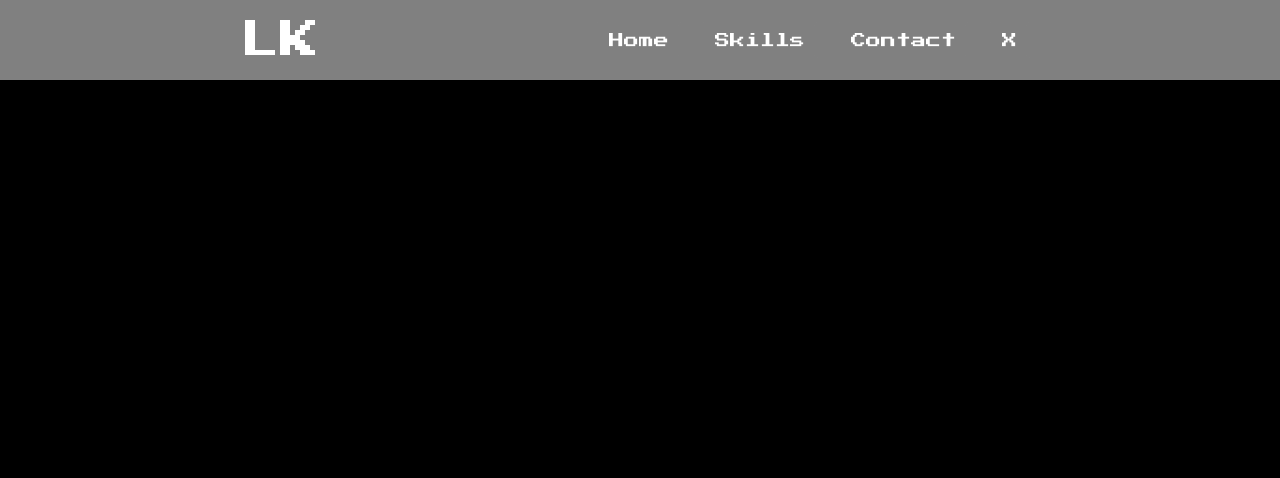
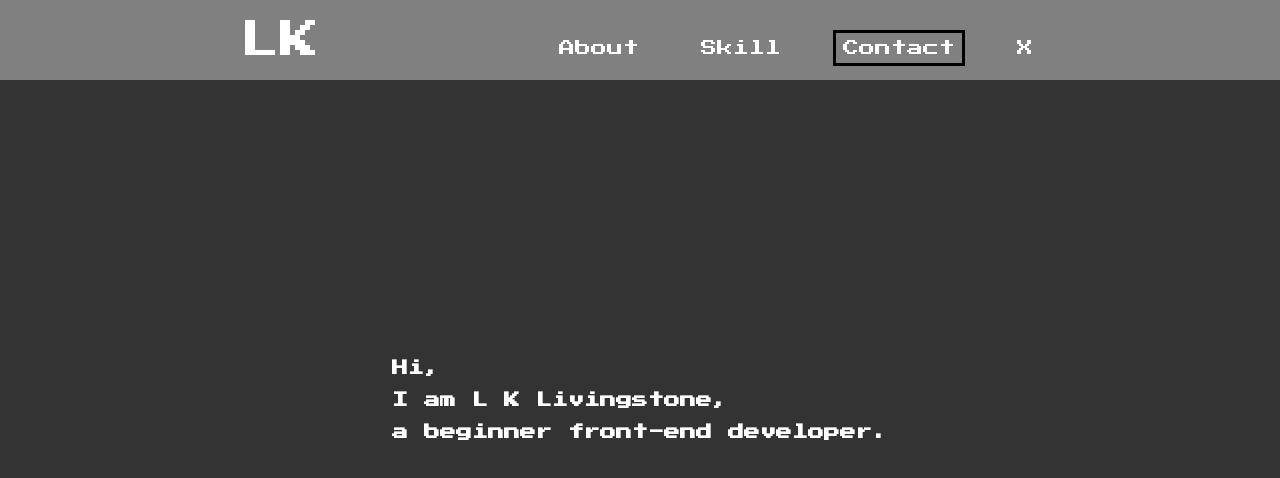
Before and after one commit to lklivingstone/personal-website, a plain HTML site: page index.html in a window 1280 px wide. Both pictures are taken after a click on the link "Contact". Drawn offline with Linux system fonts and the light colour scheme.

Commit message:
Final Navbar

```diff
--- a/index.html
+++ b/index.html
@@ -9,19 +9,23 @@
     </head>
     <body>
         <header>
-            <div class="logo"><a href="#">LK</a></div>
+            <a href="#" class="logo">LK</a>
             <input type="checkbox" id="nav-toggle" class="nav-toggle">
             <nav>
-                <ul>
-                    <li><a href="#">Home</a></li>
-                    <li><a href="#">Skills</a></li>
-                    <li><a href="#">Contact</a></li>
-                    <li><a href="#">X</a></li>
-                </ul>
+              <ul>
+                <li><a href="#">About</a></li>
+                <li><a href="#">Skill</a></li>
+                <li><a href="#">Contact</a></li>
+                <li><a href="#">X</a></li>
+              </ul>
             </nav>
             <label for="nav-toggle" class="nav-toggle-label">
-                <span></span>
+              <span></span>
             </label>
         </header>
+
+        <div class="content">
+            <h2>Hi, </br></br>I am L K Livingstone, </br></br>a beginner front-end developer.</h2>
+        </div>
     </body>
 </html>
--- a/styles.css
+++ b/styles.css
@@ -6,137 +6,235 @@
     --primary-nav-bkd-clr: grey;
 }
 
-* {
-    font-family: 'Press Start 2P', cursive;
+*, *::before, *::after {
+
     color: var(--primary-font-clr);
     margin: 0;
-    padding: 0;
     box-sizing: border-box;
 }
 
 body {
-    background-color: var(--primary-bkd-clr );
+    margin: 0;
+    font-family: 'Press Start 2P', cursive;
+    background: var(--primary-bkd-clr );
 }
 
 /* NAVBAR */
 
-header {
+  header {
+    background: var(--primary-nav-bkd-clr);
     height: 80px;
+    text-align: center;
+    position: fixed;
+    z-index: 999;
     width: 100%;
-    background-color: var(--primary-nav-bkd-clr);
-    display: grid;
-    text-align: center;
-    grid-template-columns: 1fr auto minmax(600px, 3fr) 1fr;
+  }
+
+  .logo {
+      height: 100%;
+      text-decoration: none;
+      font-size: 40px;
+      display: flex;
+      align-items: center;
+      justify-content: center;
+  }
+
+  nav {
+    position: absolute;
+    text-align: left;
+    top: 100%;
+    left: 0;
+    background: var(--background);
+    width: 100%;
+    transform: scale(1, 0);
+    transform-origin: top;
+    transition: transform 400ms ease-in-out;
+  }
+
+.nav-toggle {
+    position: absolute;
+    top: -9999px;
+    left: -9999px;
 }
 
-header .logo {
-    font-size: 40px;
+
+.nav-toggle-label {
+    position: absolute;
+    top: 0;
+    right: 0;
+    margin-right: 1em;
+    height: 100%;
     display: flex;
-    grid-column: 2 / 3;
-    align-items: center;
-}
-header .logo a {
-    text-decoration: none;
-}
-
-nav {
-    grid-column: 3/4;
-    display: flex;
-    justify-content: flex-end;
     align-items: center;
 }
 
-header ul {
-    display: flex;
+
+  .nav-toggle-label span::before {
+    display: block;
+    background: white;
+    height: 2px;
+    width: 1em;
+    border-radius: 2px;
+    position: relative;
+    right: 0px;
+  }
+
+  .nav-toggle-label span {
+    display: block;
+    background: white;
+    height: 2px;
+    width: 1.5em;
+    border-radius: 2px;
+    position: relative;
+  }
+
+  .nav-toggle-label span::after {
+    display: block;
+    right: 0;
+    background: white;
+    height: 2px;
+    width: 2em;
+    border-radius: 2px;
+    position: relative;
+  }
+
+  .nav-toggle-label span::before,
+  .nav-toggle-label span::after {
+    content: '';
+    position: absolute;
+  }
+
+  .nav-toggle-label span::before {
+    bottom: 7px;
+  }
+
+  .nav-toggle-label span::after {
+    top: 7px;
+  }
+
+  nav {
+    position: absolute;
+    text-align: left;
+    top: 100%;
+    left: 0;
+    width: 100%;
+    transform: scale(1, 0);
+    transform-origin: top;
+    transition: transform 400ms ease-in-out;
+  }
+
+  nav ul {
+    margin: 0;
+    padding: 0;
     list-style: none;
-    justify-content: flex-end;
-}
+    height: 100vh;
+    background-color: #595959;
+    display: block;
+    text-align: center;
+  }
 
-header ul li {
-    margin: 0px 10px;
-}
+  nav li {
+      padding-top: 5em;
+  }
 
-header ul li a {
+  nav a {
+    color: white;
     text-decoration: none;
-    font-size: 15px;
-    padding: 8px 10px;
-    border-radius: 4px;
-    border: 3px var(--primary-nav-bkd-clr) solid;
-}
+    font-size: 1rem;
+    opacity: 0;
+    transition: opacity 150ms ease-in-out;
+  }
 
-header ul li a:hover {
-    border: 3px var(--primary-bkd-clr) solid;
-    color: var(--primary-bkd-clr);
-}
+  nav a:hover {
+    color: black;
+  }
 
+  .nav-toggle:checked ~ nav {
+    transform: scale(1,1);
+  }
 
+  .nav-toggle:checked ~ nav a {
+    opacity: 1;
+    transition: opacity 250ms ease-in-out 250ms;
+  }
 
-.nav-toggle {
-    display: none;
-}
-
-.nav-toggle-label {
-    display: none;
-}
-
-
-@media (max-width: 750px) {
-    header {
-        height: 80px;
-        background-color: var(--primary-nav-bkd-clr);
-        display: grid;
-        text-align: center;
-    }
-    header .logo {
-        font-size: 40px;
-        position: fixed;
-        left: 5%;
-        top: 20px;
-    }
-    nav {
-        background-color: grey;
-    }
-    .nav-toggle {
-        display: block;
+  @media screen and (min-width: 800px) {
+    .nav-toggle-label {
+        display: none;
     }
 
-    .nav-toggle-label {
-        top: 0;
-        right: 0;
-        margin-right: 1em;
-        border: 1px solid red;
-        height: 100%;
-        display: flex;
-        align-items: center;
-        justify-content: center;
+    header {
+        display: grid;
+        grid-template-columns: 1fr auto minmax(600px, 3fr) 1fr;
     }
 
-    .nav-toggle-label span,
-    .nav-toggle-label::before,
-    .nav-toggle-label::after {
-        display: block;
-        background-color: grey;;
-        background: white;
-        height: 2px;
-        width: 2em;
+    .logo {
+        grid-column: 2 / 3;
+    }
+
+    nav {
+        position: relative;
+        text-align: left;
+        transition: none;
+        transform: scale(1,1);
+        background: none;
+        top: initial;
+        left: initial;
+        /* end Edge support stuff */
+        grid-column: 3 / 4;
+        display: flex;
+        justify-content: flex-end;
+        align-items: center;
     }
 
     nav ul {
-        position: fixed;
-        top: 80px;
-        left: 0;
-        background: grey;
-        height: 100vh;
-        width: 100%;
-        display: none;
-        text-align: center;
+        height: 0vh;
+        display: flex;
     }
 
-    .nav-toggle:checked ~ nav ul {
-        display: block;
+    nav li {
+        padding: 0;
+        margin-left: 3em;
+        margin-bottom: 0;
     }
 
-    nav ul li {
-        margin: 40px 0;
+    nav a {
+        opacity: 1;
+        padding: 7px 7px;
+        position: relative;
+        background: grey;
+    }
+
+    nav a::before {
+        content: '';
+        background: black;
+        position: absolute;
+        top: 0;
+        left: 0;
+        right: 0;
+        bottom: 0;
+        z-index: -1;
+        transition: top, left, right, bottom, 100ms ease-in-out;
+    }
+
+    nav a:hover::before,
+    nav a:focus::before {
+        top: calc(1.5px * -2);
+        left: calc(1.5px * -2);
+        right: calc(1.5px * -2);
+        bottom: calc(1.5px * -2);
     }
 }
+
+.content {
+    height: 100vh;
+    background-color: #333;
+    display: flex;
+    flex-wrap: wrap;
+    align-content: center;
+    justify-content: center;
+}
+
+.content h2 {
+    font-size: 1em;
+}
```
Also changed, not shown: 1 other file.
